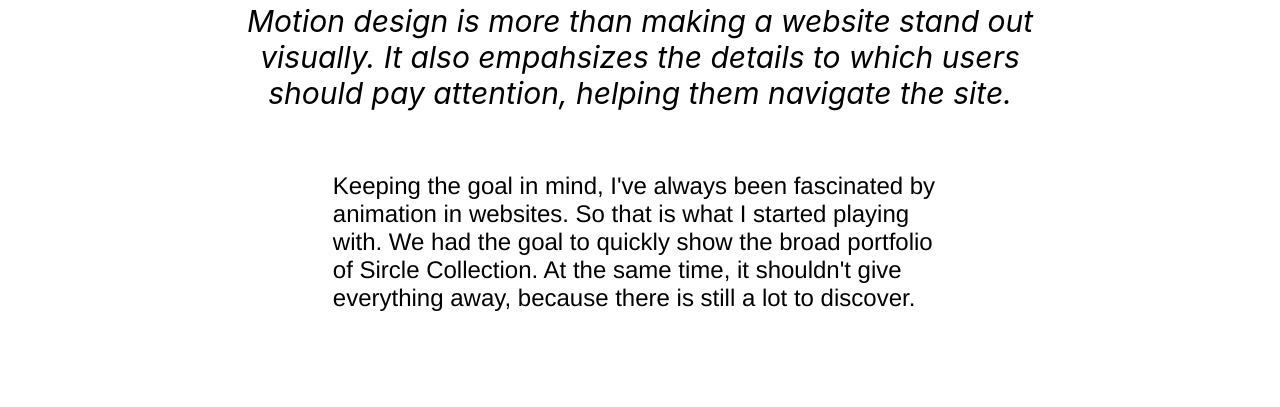
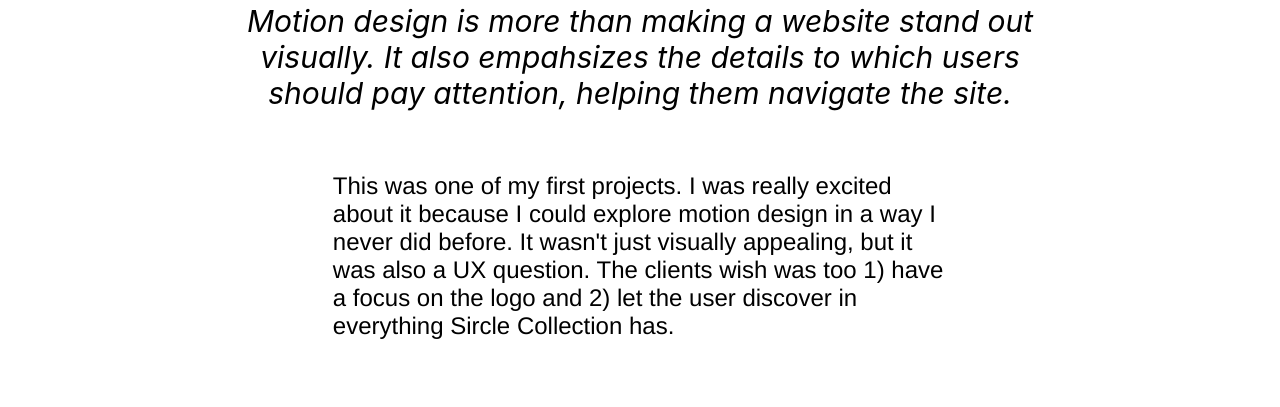
Before and after one commit to Shakirahadjih/shakirahadjih, a plain HTML site: page Sircle-Collection.html in a window 1280 px wide. Shown: the part 1410-1817 px from the top of the page. Drawn offline with Linux system fonts and the light colour scheme.

Commit message:
Update Sircle-Collection.html

```diff
--- a/Sircle-Collection.html
+++ b/Sircle-Collection.html
@@ -40,8 +40,7 @@
             Motion design is more than making a website stand out visually. It also empahsizes the details to which users should pay attention, helping them navigate the site.
          </quote>
 
-                <p>Keeping the goal in mind, I've always been fascinated by animation in websites. So that is what I started playing with.
-                    We had the goal to quickly show the broad portfolio of Sircle Collection. At the same time, it shouldn't give everything away, because there is still a lot to discover.</p>
+                <p>This was one of my first projects. I was really excited about it because I could explore motion design in a way I never did before. It wasn't just visually appealing, but it was also a UX question. The clients wish was too 1) have a focus on the logo and 2) let the user discover in everything Sircle Collection has.  </p>
         </section>
 
 
```
